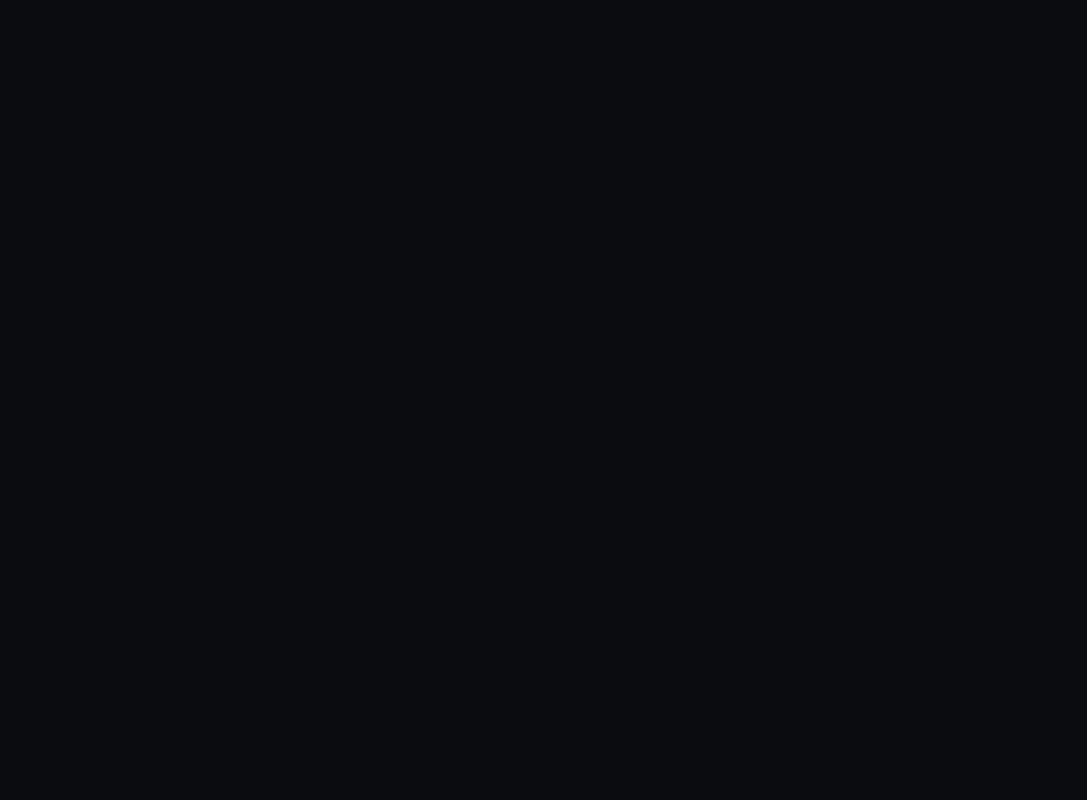
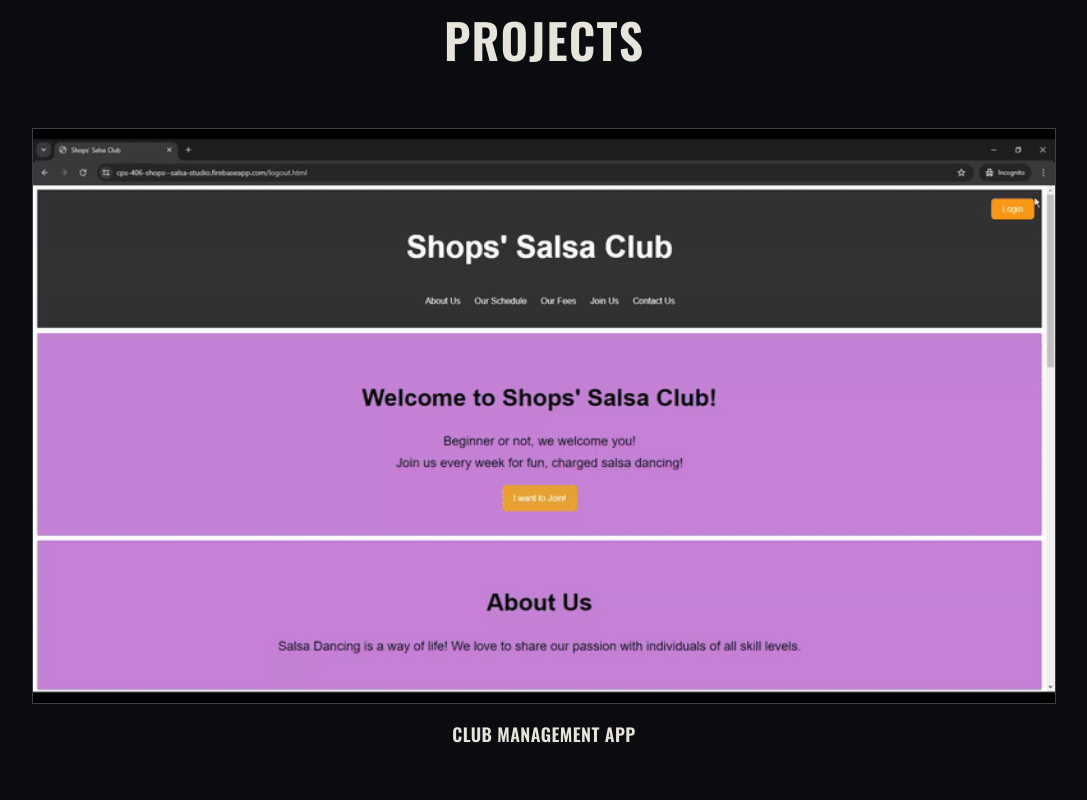
Before and after one commit to KevinKhuu27/personal_website, an Angular app: page / in a window 1280 px wide. Shown: the part 1600-2400 px from the top of the page, without its empty margins (96-1183 px from the left). Before the commit the page ends 1641 px from the top, so only its background shows below. Built offline with nearby package versions, Linux system fonts and the light colour scheme.

Commit message:
Added project section

```diff
--- a/src/app/app.html
+++ b/src/app/app.html
@@ -1,4 +1,5 @@
 <app-navbar />
 <app-landing />
 <app-about />
+<app-projects />
 <app-footer />
--- a/src/app/app.ts
+++ b/src/app/app.ts
@@ -3,14 +3,12 @@ import { RouterOutlet } from '@angular/router';
 import { Navbar } from './shared/navbar/navbar';
 import { Landing } from './sections/landing/landing';
 import { About } from './sections/about/about';
-/*
-import { ProjectsComponent } from './sections/projects';
-*/
+import { Projects } from './sections/projects/projects';
 import { Footer } from './shared/footer/footer';
 
 @Component({
   selector: 'app-root',
-  imports: [RouterOutlet, Navbar, Landing, About, Footer],
+  imports: [RouterOutlet, Navbar, Landing, About, Projects, Footer],
   templateUrl: './app.html',
   styleUrl: './app.css'
 })
--- a/src/app/sections/projects/projects.html
+++ b/src/app/sections/projects/projects.html
@@ -1 +1,98 @@
-<p>projects works!</p>
+<section id="projects" class="relative overflow-hidden px-6 py-24 sm:py-32" style="background-color: #0a0c0f;">
+
+  <div class="mx-auto max-w-5xl">
+
+    <h2 class="mb-16 text-center font-['Oswald'] text-4xl font-semibold uppercase tracking-wide sm:text-5xl" style="color: #e7e4dc;">
+      Projects
+    </h2>
+
+    <div class="grid grid-cols-2 gap-8 sm:grid-cols-1">
+      @for (project of projects; track project.title) {
+        <button
+          (click)="openProject(project)"
+          class="group flex flex-col items-center gap-4 text-center"
+        >
+          <div class="aspect-video w-full overflow-hidden border transition-colors" style="border-color: #3a4149;">
+            <img
+              [src]="project.gifUrl"
+              [alt]="project.title"
+              class="h-full w-full object-cover"
+            />
+          </div>
+
+          <h3 class="font-['Oswald'] text-lg font-semibold uppercase tracking-wide transition-colors" style="color: #e7e4dc;">
+            {{ project.title }}
+          </h3>
+        </button>
+      }
+    </div>
+
+  </div>
+
+  <!-- Modal -->
+  @if (selectedProject(); as project) {
+    <div
+      class="fixed inset-0 z-50 flex items-center justify-center p-6"
+      style="background-color: rgba(10, 12, 15, 0.85);"
+      (click)="closeProject()"
+    >
+      <div
+        class="relative max-w-3xl w-full border p-8"
+        style="background-color: #0a0c0f; border-color: #3a4149;"
+        (click)="$event.stopPropagation()"
+      >
+        <div class="mb-6 aspect-video w-full overflow-hidden border" style="border-color: #3a4149;">
+          <img
+            [src]="project.gifUrl"
+            [alt]="project.title"
+            class="h-full w-full object-cover"
+          />
+        </div>
+
+        <h3 class="mb-4 font-['Oswald'] text-2xl font-semibold uppercase tracking-wide" style="color: #e7e4dc;">
+          {{ project.title }}
+        </h3>
+
+        <p class="mb-6 font-['Inter'] text-base leading-relaxed" style="color: #6b7480;">
+          {{ project.description }}
+        </p>
+
+        <div class="mb-8 flex flex-wrap gap-2">
+          @for (tag of project.tech; track tag) {
+            <span
+              class="rounded-full border px-3 py-1 font-['Oswald'] text-xs uppercase tracking-wide"
+              style="border-color: #3a4149; color: #d4a13d;"
+            >
+              {{ tag }}
+            </span>
+          }
+        </div>
+
+        <div class="flex gap-6">
+          @if (project.demoUrl) {
+            <a
+              [href]="project.demoUrl"
+              target="_blank"
+              rel="noopener"
+              class="font-['Oswald'] text-sm uppercase tracking-wide transition-colors"
+              style="color: #d4a13d;"
+            >
+              Demo →
+            </a>
+          }
+          @if (project.repoUrl) {
+            <a
+              [href]="project.repoUrl"
+              target="_blank"
+              rel="noopener"
+              class="font-['Oswald'] text-sm uppercase tracking-wide transition-colors"
+              style="color: #d4a13d;"
+            >
+              Code →
+            </a>
+          }
+        </div>
+      </div>
+    </div>
+  }
+</section>
--- a/src/app/sections/projects/projects.ts
+++ b/src/app/sections/projects/projects.ts
@@ -1,9 +1,39 @@
-import { Component } from '@angular/core';
+import { Component, signal } from '@angular/core';
+
+interface Project {
+  title: string;
+  gifUrl: string;
+  description: string;
+  tech: string[];
+  demoUrl?: string;
+  repoUrl?: string;
+}
 
 @Component({
   selector: 'app-projects',
   imports: [],
-  templateUrl: './projects.html',
-  styleUrl: './projects.css',
+  templateUrl: './projects.html'
 })
-export class Projects {}
+
+export class Projects {
+  projects: Project[] = [
+    {
+      title: 'Club Management App',
+      gifUrl: '/project4.gif',
+      description: 'An application used to manage a Salsa Club built using front-end and back-end technology. Includes the use of forms, databases, and password authentication.',
+      tech: ['HTML', 'CSS', 'JavaScript', 'Python', 'Firebase'],
+      demoUrl: 'https://cps-406-shops--salsa-studio.firebaseapp.com/',
+      repoUrl: 'https://github.com/TomorrowInka/CPS406_iteration_2_41'
+    }
+  ];
+
+  selectedProject = signal<Project | null>(null);
+
+  openProject(project: Project): void {
+    this.selectedProject.set(project);
+  }
+
+  closeProject(): void {
+    this.selectedProject.set(null);
+  }
+}
```
Also changed, not shown: public/project4.gif (added).
